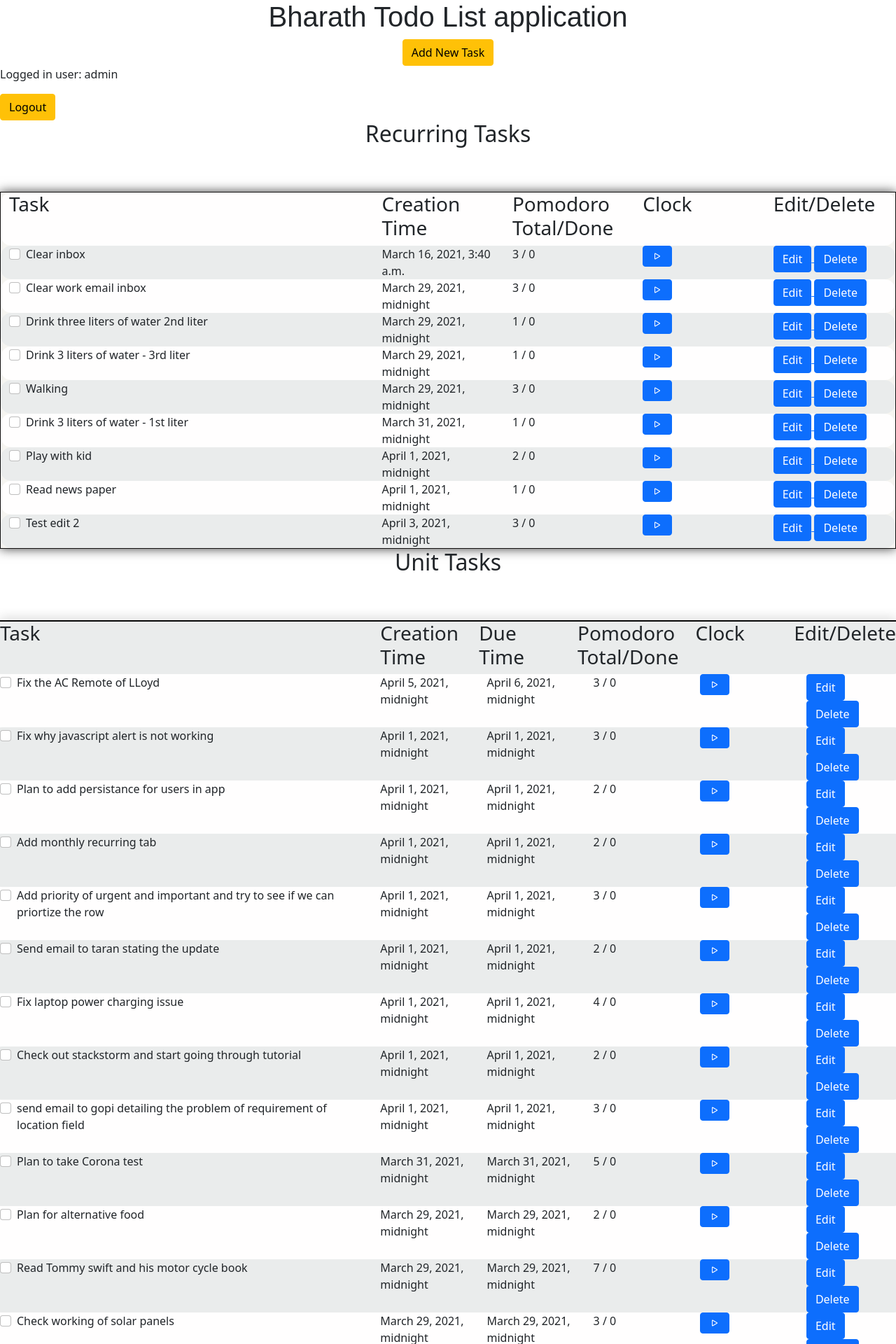
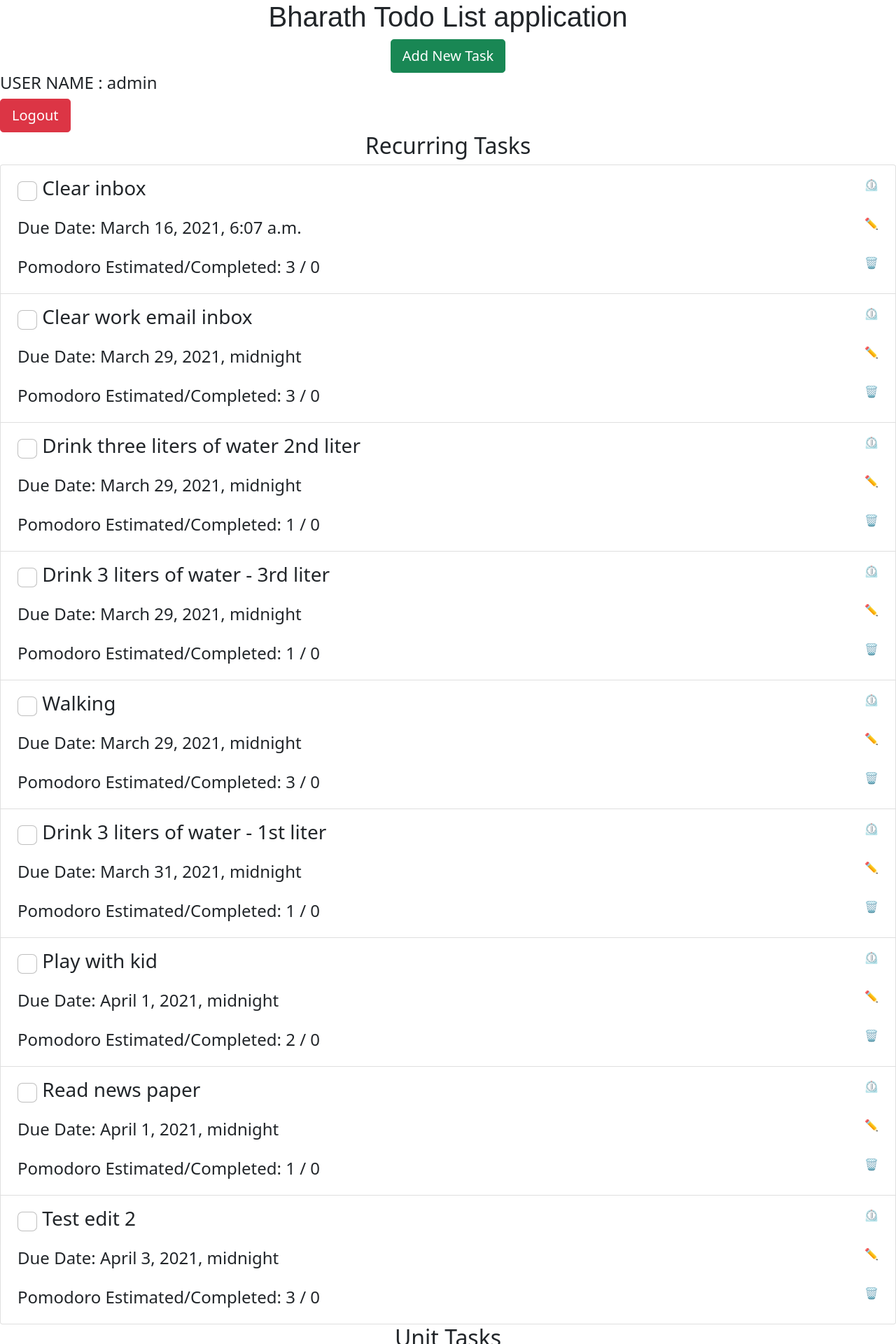
Before and after one commit to bha123/todolist, a Django app: page /todolist/ in a window 1280 px wide. Shown: the top 1920 px of the page at 70% size. Run offline with Django 3.2, Linux system fonts and the light colour scheme; a user stored in the database is signed in; data comes from the database, SQL or seed files in the repository.

Commit message:
modified ui to fit mobile

```diff
--- a/todolist/templates/todolist/index.html
+++ b/todolist/templates/todolist/index.html
@@ -16,16 +16,16 @@
         console.log(id)
         $.ajax({
             type: 'POST',
-        headers: {'X-CSRFToken': '{{ csrf_token }}'},
+            headers: { 'X-CSRFToken': '{{ csrf_token }}' },
             url: 'ajax/update_item_status',
             data: {
-            'item':item,
-          'status':status,
+                'item': item,
+                'status': status,
                 'id': id
             },
             dataType: 'json',
             success: function (data) {
-            alert("AJAX request successfully completed");
+                //   alert("AJAX request successfully completed");
 
 
             }
@@ -39,11 +39,11 @@
         console.log(id)
         $.ajax({
             type: 'POST',
-        headers: {'X-CSRFToken': '{{ csrf_token }}'},
+            headers: { 'X-CSRFToken': '{{ csrf_token }}' },
             url: 'ajax/delete_item',
             data: {
-            'item':item,
-          'status':status,
+                'item': item,
+                'status': status,
                 'id': id
             },
             dataType: 'json',
@@ -60,79 +60,94 @@
 
 
 <link rel='stylesheet' type="text/css" href="{% static 'todolist/style.css' %}">
-<link href="https://cdn.jsdelivr.net/npm/bootstrap@5.0.0-beta2/dist/css/bootstrap.min.css" rel="stylesheet" integrity="sha384-BmbxuPwQa2lc/FVzBcNJ7UAyJxM6wuqIj61tLrc4wSX0szH/Ev+nYRRuWlolflfl" crossorigin="anonymous">
+<link href="https://cdn.jsdelivr.net/npm/bootstrap@5.0.0-beta2/dist/css/bootstrap.min.css" rel="stylesheet"
+    integrity="sha384-BmbxuPwQa2lc/FVzBcNJ7UAyJxM6wuqIj61tLrc4wSX0szH/Ev+nYRRuWlolflfl" crossorigin="anonymous">
 
 <h1>Bharath Todo List application</h1>
 
 
-<a href= "additem" >
+<a href="additem">
     <div class="text-center">
-    <button type="button"  class="btn btn-warning" > Add New Task</button> </a>
+        <button type="button" class="btn btn-success btn-lg"> Add New Task</button>
+</a>
 </div>
 
-<p> Logged in user: {{logged_user}}</p>
+<h4> USER NAME : {{logged_user}}</h4>
 
-<a href= "signout" >
+<a href="signout">
     <div class="text-left">
-        <button type="button"  class="btn btn-warning" >Logout</button>
+        <button type="button" class="btn btn-danger btn-lg">Logout</button>
     </div>
 </a>
+
+
+
+
 <h2>Recurring Tasks</h2>
 
-<div class="container-fluid" style="border:1px solid #0f0e0e;" >
+<ui class="list-group">
 
 
-    <div class="row">
-        <div class="col-5" ><h3>Task</h3></div>
-        <div class="col" ><h3>Creation Time</h3></div>
-        <div class="col" ><h3>Pomodoro Total/Done</h3></div>
-        <div class="col" ><h3> Clock </h3> </div>
-        <div class="col" ><h3>Edit/Delete</h3></div>
 
-    </div>
     {% if recurring_items %}
     {% for item in recurring_items %}
-    <div class="row">
-        <div class="col-5">
+    <li class="list-group-item flex-row align-items-start ">
+        <!-- <a href="#" class="list-group-item list-group-item-action flex-column align-items-start"> -->
+        <div class="d-flex flex-column align-items-between">
+
+            <div class="d-flex flex-row align-items-between">
                 {% if item.status %}
-        <div class="form-check">
-                <input class="form-check-input" onclick="toggle_status('{{item.todo_item}}','{{item.status}}', '{{item.id}}')" type="checkbox" value=""   id="flexCheckChecked"  checked>
+                <div class="p-2 flex-grow-1">
+                    <h3 class="mb-1">
+                        <input class="form-check-input"
+                            onclick="toggle_status('{{item.todo_item}}','{{item.status}}', '{{item.id}}')"
+                            type="checkbox" value="" id="flexCheckChecked" checked>
                         <label class="form-check-label" for="flexCheckChecked">
                             {{ item.todo_item}}
                         </label>
+                    </h3>
+                </div>
+                <div class="ms-auto p-2">
+                    <a href="pomodorotimer/{{item.id}}" style="text-decoration:none">⏲️</a>
                 </div>
                 {% else %}
-        <div class="form-check">
-            <input class="form-check-input"  onclick="toggle_status('{{item.todo_item}}','{{item.status}}', '{{item.id}}')" type="checkbox"  value="" id="flexCheckDefault" >
+                <div class="p-2 flex-grow-1">
+                    <h3 class="mb-1">
+                        <input class="form-check-input"
+                            onclick="toggle_status('{{item.todo_item}}','{{item.status}}', '{{item.id}}')"
+                            type="checkbox" value="" id="flexCheckDefault">
                         <label class="form-check-label" for="flexCheckDefault">
                             {{ item.todo_item}}
                         </label>
+                    </h3>
+                </div>
+                <div class="ms-auto p-2">
+                    <a href="pomodorotimer/{{item.id}}" style="text-decoration:none">⏲️</a>
                 </div>
                 {% endif %}
             </div>
-        <div class="col">
-            {{item.create_date}}
+            <div class="d-flex flex-row align-items-between">
+                <div class="p-2 flex-grow-1">
+                    <p class="mb-1" style="font-size: 150%;"> Due Date: {{item.due_date}}</p>
+                </div>
+                <div class="ms-auto p-2">
+                    <a href="editItem/{{item.id}}" style="text-decoration:none">✏️</a>
+                </div>
+            </div>
+            <div class="d-flex  flex-row align-items-between">
+                <div class="p-2 flex-grow-1">
+                    <p class="mb-1" style="font-size: 150%;">Pomodoro Estimated/Completed:
+                        {{item.pomodoro_estimate}} / {{item.pomodoro_completed}}</p>
+                </div>
+                <div class="ms-auto p-2">
+                    <a href="deleteItem/{{item.id}}" style="text-decoration:none">🗑️</a>
+                </div>
+            </div>
         </div>
 
-        <div class="col">
-            {{item.pomodoro_estimate}} / {{item.pomodoro_completed}}
-        </div>
-        <div class="col">
-            <p>
-                <a href="pomodorotimer/{{item.id}}">
-                <button type="button"  class="btn btn-primary">
-                <svg xmlns="http://www.w3.org/2000/svg" width="16" height="16" fill="currentColor" class="bi bi-play" viewBox="0 0 16 16">
-                    <path d="M10.804 8L5 4.633v6.734L10.804 8zm.792-.696a.802.802 0 0 1 0 1.392l-6.363 3.692C4.713 12.69 4 12.345 4 11.692V4.308c0-.653.713-.998 1.233-.696l6.363 3.692z"/>
-                  </svg>
-                </button>
-            </a>
-        </p>
-        </div>
-        <div class="col">
-             <a href="editItem/{{item.id}}">   <button type="button"    class="btn btn-primary"> Edit</button> </a>
-             <a href="deleteItem/{{item.id}}">   <button type="button"   class="btn btn-primary"> Delete</button> </a>
-        </div>
-    </div>
+
+    </li>
+
     {% endfor %}
 
 
@@ -141,135 +156,167 @@
     {% else %}
     <p> No tasks are available</p>
     {% endif %}
+    </li>
+</ui>
+
+
+<h2>Unit Tasks</h2>
+<ui class="list-group">
+
+
+
+    {% if list_of_items %}
+    {% for item in list_of_items %}
+    <li class="list-group-item flex-row align-items-start ">
+        <!-- <a href="#" class="list-group-item list-group-item-action flex-column align-items-start"> -->
+        <div class="d-flex flex-column align-items-between">
+
+            <div class="d-flex flex-row align-items-between">
+                {% if item.status %}
+                <div class="p-2 flex-grow-1">
+                    <h3 class="mb-1">
+                        <input class="form-check-input"
+                            onclick="toggle_status('{{item.todo_item}}','{{item.status}}', '{{item.id}}')"
+                            type="checkbox" value="" id="flexCheckChecked" checked>
+                        <label class="form-check-label" for="flexCheckChecked">
+                            {{ item.todo_item}}
+                        </label>
+                    </h3>
+                </div>
+                <div class="ms-auto p-2">
+                    <a href="pomodorotimer/{{item.id}}" style="text-decoration:none">⏲️</a>
+                </div>
+                {% else %}
+                <div class="p-2 flex-grow-1">
+                    <h3 class="mb-1">
+                        <input class="form-check-input"
+                            onclick="toggle_status('{{item.todo_item}}','{{item.status}}', '{{item.id}}')"
+                            type="checkbox" value="" id="flexCheckDefault">
+                        <label class="form-check-label" for="flexCheckDefault">
+                            {{ item.todo_item}}
+                        </label>
+                    </h3>
+                </div>
+                <div class="ms-auto p-2">
+                    <a href="pomodorotimer/{{item.id}}" style="text-decoration:none">⏲️</a>
+                </div>
+                {% endif %}
+            </div>
+            <div class="d-flex flex-row align-items-between">
+                <div class="p-2 flex-grow-1">
+                    <p class="mb-1" style="font-size: 150%;"> Start Date: {{item.create_date}}</p>
+                </div>
+                <div class="p-2 flex-grow-1">
+                    <p class="mb-1" style="font-size: 150%;"> Due Date: {{item.due_date}}</p>
+                </div>
+                <div class="ms-auto p-2">
+                    <a href="editItem/{{item.id}}" style="text-decoration:none">✏️</a>
+                </div>
+            </div>
+            <div class="d-flex  flex-row align-items-between">
+                <div class="p-2 flex-grow-1">
+                    <p class="mb-1" style="font-size: 150%;">Pomodoro Estimated/Completed:
+                        {{item.pomodoro_estimate}} / {{item.pomodoro_completed}}</p>
+                </div>
+                <div class="ms-auto p-2">
+                    <a href="deleteItem/{{item.id}}" style="text-decoration:none">🗑️</a>
+                </div>
+            </div>
         </div>
 
 
-<h2>Unit Tasks</h2>
-<div class="container-fluid" style="border:1px solid #080808;" ></div>
-        <div class="row">
-            <div class="col-5" ><h3>Task</h3></div>
-            <div class="col" ><h3>Creation Time</h3></div>
-            <div class="col" ><h3>Due Time</h3></div>
-            <div class="col" ><h3>Pomodoro Total/Done</h3></div>
-            <div class="col" ><h3> Clock </h3> </div>
-            <div class="col" ><h3>Edit/Delete</h3></div>
-        </div>
-    {% if list_of_items %}
-        {% for item in list_of_items %}
-        <div class="row">
-            <div class="col-5">
-            {% if item.status %}
-            <div class="form-check">
-                    <input class="form-check-input" onclick="toggle_status('{{item.todo_item}}','{{item.status}}', '{{item.id}}')" type="checkbox" value=""   id="flexCheckChecked"  checked>
-                    <label class="form-check-label" for="flexCheckChecked">
-                        {{ item.todo_item}}
-                    </label>
-            </div>
-            {% else %}
-            <div class="form-check">
-                <input class="form-check-input"  onclick="toggle_status('{{item.todo_item}}', '{{item.status}}', '{{item.id}}')" type="checkbox"  value="" id="flexCheckDefault" >
-                <label class="form-check-label" for="flexCheckDefault">
-                    {{ item.todo_item}}
-                </label>
-            </div>
-            {% endif %}
-            </div>
-            <div class="col">
-                {{item.create_date}}
-            </div>
-            <div class="col">
-                {{item.due_date}}
-            </div>
-            <div class="col">
-                {{item.pomodoro_estimate}} / {{item.pomodoro_completed}}
-            </div>
-            <div class="col">
-                <p>
-                    <a href="pomodorotimer/{{item.id}}">
-                    <button type="button"  class="btn btn-primary">
-                    <svg xmlns="http://www.w3.org/2000/svg" width="16" height="16" fill="currentColor" class="bi bi-play" viewBox="0 0 16 16">
-                        <path d="M10.804 8L5 4.633v6.734L10.804 8zm.792-.696a.802.802 0 0 1 0 1.392l-6.363 3.692C4.713 12.69 4 12.345 4 11.692V4.308c0-.653.713-.998 1.233-.696l6.363 3.692z"/>
-                      </svg>
-                    </button>
-                </a>
-            </p>
-            </div>
-            <div class="col">
-                <a href="editItem/{{item.id}}">   <button type="button"    class="btn btn-primary"> Edit</button> </a>
-                <a href="deleteItem/{{item.id}}">   <button type="button"   class="btn btn-primary"> Delete</button> </a>
-           </div>
-        </div>
+    </li>
+
     {% endfor %}
 
-</div>
+
+
 
     {% else %}
     <p> No tasks are available</p>
     {% endif %}
-</div>
+    </li>
+</ui>
 <h2>Completed Tasks</h2>
-    <div class="container-fluid" style="border:1px solid #080808;" ></div>
-            <div class="row">
-                <div class="col-5" ><h3>Task</h3></div>
-                <div class="col" ><h3>Creation Time</h3></div>
-                <div class="col" ><h3>Due Time</h3></div>
-                <div class="col" ><h3>Pomodoro Total/Done</h3></div>
-                <div class="col" ><h3>Clock</h3> </div>
-                <div class="col" ><h3>Edit/Delete</h3></div>
-            </div>
+<ui class="list-group">
+
+
+
     {% if completed_items %}
     {% for item in completed_items %}
-            <div class="row">
-                <div class="col-5">
+    <li class="list-group-item flex-row align-items-start ">
+        <!-- <a href="#" class="list-group-item list-group-item-action flex-column align-items-start"> -->
+        <div class="d-flex flex-column align-items-between">
+
+            <div class="d-flex flex-row align-items-between">
                 {% if item.status %}
-                <div class="form-check">
-                        <input class="form-check-input" onclick="toggle_status('{{item.todo_item}}','{{item.status}}', '{{item.id}}')" type="checkbox" value=""   id="flexCheckChecked"  checked>
+                <div class="p-2 flex-grow-1">
+                    <h3 class="mb-1">
+                        <input class="form-check-input"
+                            onclick="toggle_status('{{item.todo_item}}','{{item.status}}', '{{item.id}}')"
+                            type="checkbox" value="" id="flexCheckChecked" checked>
                         <label class="form-check-label" for="flexCheckChecked">
                             {{ item.todo_item}}
                         </label>
+                    </h3>
+                </div>
+                <div class="ms-auto p-2">
+                    <a href="pomodorotimer/{{item.id}}" style="text-decoration:none">⏲️</a>
                 </div>
                 {% else %}
-                <div class="form-check">
-                    <input class="form-check-input"  onclick="toggle_status('{{item.todo_item}}', '{{item.status}}', '{{item.id}}')" type="checkbox"  value="" id="flexCheckDefault" >
+                <div class="p-2 flex-grow-1">
+                    <h3 class="mb-1">
+                        <input class="form-check-input"
+                            onclick="toggle_status('{{item.todo_item}}','{{item.status}}', '{{item.id}}')"
+                            type="checkbox" value="" id="flexCheckDefault">
                         <label class="form-check-label" for="flexCheckDefault">
                             {{ item.todo_item}}
                         </label>
+                    </h3>
+                </div>
+                <div class="ms-auto p-2">
+                    <a href="pomodorotimer/{{item.id}}" style="text-decoration:none">⏲️</a>
                 </div>
                 {% endif %}
             </div>
-                <div class="col">
-                    {{item.create_date}}
+            <div class="d-flex flex-row align-items-between">
+                <div class="p-2 flex-grow-1">
+                    <p class="mb-1" style="font-size: 150%;"> Start Date: {{item.create_date}}</p>
                 </div>
-                <div class="col">
-                    {{item.due_date}}
+                <div class="p-2 flex-grow-1">
+                    <p class="mb-1" style="font-size: 150%;"> Due Date: {{item.due_date}}</p>
                 </div>
-                <div class="col">
-                    {{item.pomodoro_estimate}} / {{item.pomodoro_completed}}
+                <div class="ms-auto p-2">
+                    <a href="editItem/{{item.id}}" style="text-decoration:none">✏️</a>
                 </div>
-                <div class="col">
-                    <p>
-                      <a href="pomodorotimer/{{item.id}}">  <button type="button"  class="btn btn-primary">
-                        <svg xmlns="http://www.w3.org/2000/svg" width="16" height="16" fill="currentColor" class="bi bi-play" viewBox="0 0 16 16">
-                            <path d="M10.804 8L5 4.633v6.734L10.804 8zm.792-.696a.802.802 0 0 1 0 1.392l-6.363 3.692C4.713 12.69 4 12.345 4 11.692V4.308c0-.653.713-.998 1.233-.696l6.363 3.692z"/>
-                          </svg>
-                        </button> </a>
-                </p>
             </div>
-                <div class="col">
-                    <div class="col">
-                        <a href="editItem/{{item.id}}">   <button type="button"    class="btn btn-primary"> Edit</button> </a>
-                        <a href="deleteItem/{{item.id}}">   <button type="button"   class="btn btn-primary"> Delete</button> </a>
+            <div class="d-flex  flex-row align-items-between">
+                <div class="p-2 flex-grow-1">
+                    <p class="mb-1" style="font-size: 150%;">Pomodoro Estimated/Completed:
+                        {{item.pomodoro_estimate}} / {{item.pomodoro_completed}}</p>
+                </div>
+                <div class="ms-auto p-2">
+                    <a href="deleteItem/{{item.id}}" style="text-decoration:none">🗑️</a>
                 </div>
             </div>
         </div>
+
+
+    </li>
+
     {% endfor %}
 
-            </div>
+
+
 
     {% else %}
     <p> No tasks are available</p>
     {% endif %}
+    </li>
+</ui>
+
+
+
+<div class="text-center">
+    <a href="additem"><button type="button" class="btn btn-success btn-lg"> Add new Task</button> </a>
 </div>
- <div class="text-center">
-    <a href= "additem" ><button type="button"  class="btn btn-warning"> Add new Task</button> </a>
-</div>
```
Lines whose indentation alone changed are shown as unchanged.
